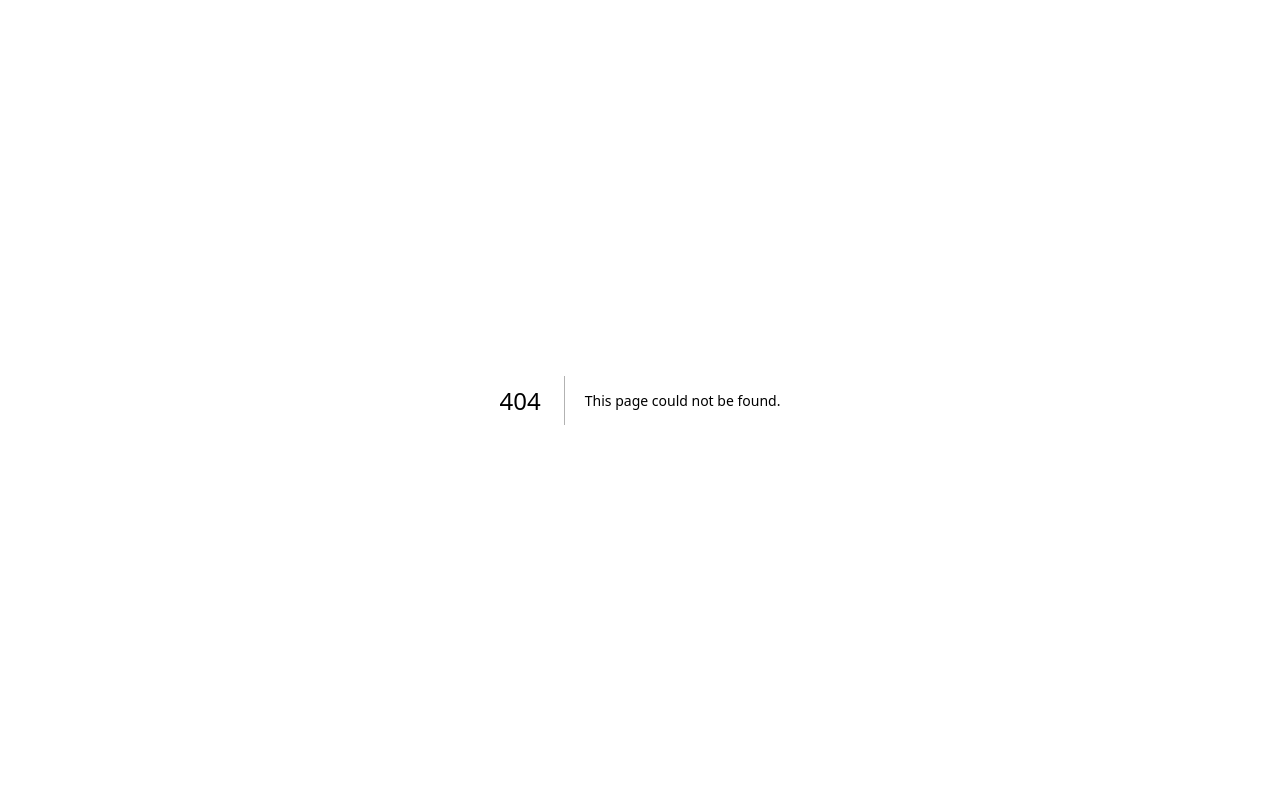
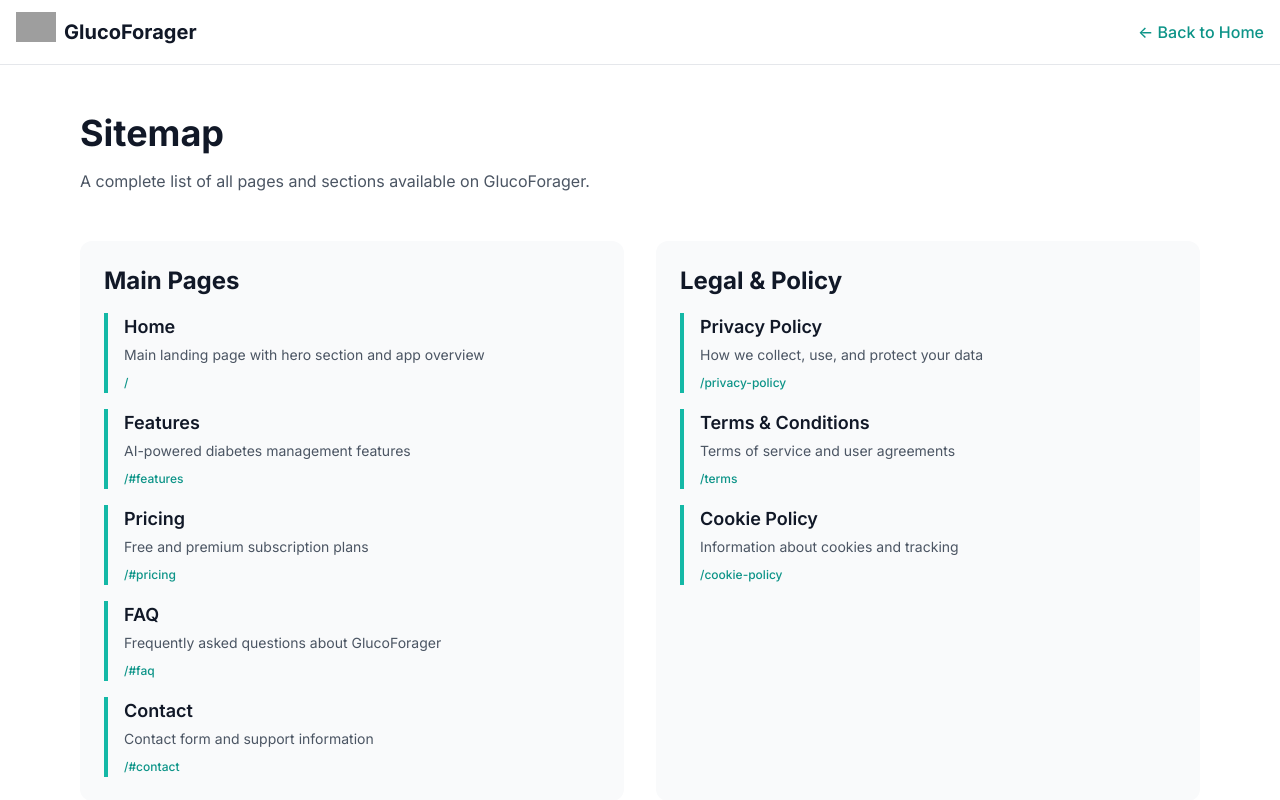
Before and after one commit to bhoyee/GlucoForager, a Next.js app in the folder landing-page/: page /sitemap in a window 1280 px wide. Before the commit this address had no page. Shown: the top 800 px of the page. Built offline with nearby package versions, Linux system fonts and the light colour scheme; grey boxes are pictures that could not be loaded.

Commit message:
added sitemap

```diff
--- /dev/null
+++ b/landing-page/app/sitemap/page.js
@@ -0,0 +1,138 @@
+import Link from 'next/link';
+import Image from 'next/image';
+
+export default function Sitemap() {
+  const pages = [
+    {
+      category: "Main Pages",
+      links: [
+        { name: "Home", path: "/", description: "Main landing page with hero section and app overview" },
+        { name: "Features", path: "/#features", description: "AI-powered diabetes management features" },
+        { name: "Pricing", path: "/#pricing", description: "Free and premium subscription plans" },
+        { name: "FAQ", path: "/#faq", description: "Frequently asked questions about GlucoForager" },
+        { name: "Contact", path: "/#contact", description: "Contact form and support information" },
+      ]
+    },
+    {
+      category: "Legal & Policy",
+      links: [
+        { name: "Privacy Policy", path: "/privacy-policy", description: "How we collect, use, and protect your data" },
+        { name: "Terms & Conditions", path: "/terms", description: "Terms of service and user agreements" },
+        { name: "Cookie Policy", path: "/cookie-policy", description: "Information about cookies and tracking" },
+      ]
+    },
+    {
+      category: "App Sections",
+      links: [
+        { name: "How It Works", path: "/#how-it-works", description: "4-step process for AI-powered recipe generation" },
+        { name: "Screenshots", path: "/#screenshots", description: "App interface previews and demonstrations" },
+        { name: "Testimonials", path: "/#testimonials", description: "User stories and pilot program feedback" },
+      ]
+    },
+    {
+      category: "App Store Links",
+      links: [
+        { name: "iOS Download", path: "#", description: "Download from Apple App Store (Coming Soon)" },
+        { name: "Android Download", path: "#", description: "Download from Google Play Store (Coming Soon)" },
+      ]
+    }
+  ];
+
+  return (
+    <div className="min-h-screen bg-white">
+      {/* Simple Header */}
+      <header className="sticky top-0 z-50 w-full border-b border-gray-200 bg-white/95 backdrop-blur supports-[backdrop-filter]:bg-white/60">
+        <div className="container mx-auto flex h-16 items-center justify-between px-4">
+          <Link href="/" className="flex items-center gap-2">
+          {/* Logo - Using actual image */}
+                                   <div className="relative h-10 w-10">
+                                     <Image
+                                       src="/images/logo.png"
+                                       alt="GlucoForager Logo"
+                                       width={40}
+                                       height={40}
+                                       className="object-contain"
+                                       priority
+                                     />
+                                   </div>
+                         <span className="text-xl font-bold text-gray-900">GlucoForager</span>
+          </Link>
+          <Link
+            href="/"
+            className="text-teal-600 hover:text-teal-700 font-medium"
+          >
+            ← Back to Home
+          </Link>
+        </div>
+      </header>
+
+      <div className="container mx-auto px-4 py-12 max-w-6xl">
+        <div className="mb-12">
+          <h1 className="text-4xl font-bold text-gray-900 mb-4">Sitemap</h1>
+          <p className="text-gray-600">
+            A complete list of all pages and sections available on GlucoForager.
+          </p>
+        </div>
+
+        <div className="grid grid-cols-1 lg:grid-cols-2 gap-8">
+          {pages.map((category, index) => (
+            <div key={index} className="bg-gray-50 rounded-xl p-6">
+              <h2 className="text-2xl font-bold text-gray-900 mb-4">{category.category}</h2>
+              <div className="space-y-4">
+                {category.links.map((link, linkIndex) => (
+                  <div key={linkIndex} className="border-l-4 border-teal-500 pl-4">
+                    <Link
+                      href={link.path}
+                      className="text-lg font-semibold text-gray-900 hover:text-teal-600 transition-colors block mb-1"
+                    >
+                      {link.name}
+                    </Link>
+                    <p className="text-gray-600 text-sm">{link.description}</p>
+                    <div className="mt-1">
+                      <span className="text-xs text-teal-600 font-medium">{link.path}</span>
+                    </div>
+                  </div>
+                ))}
+              </div>
+            </div>
+          ))}
+        </div>
+
+        {/* Additional Information */}
+        <div className="mt-12 bg-teal-50 rounded-xl p-8">
+          <h2 className="text-2xl font-bold text-gray-900 mb-4">About This Sitemap</h2>
+          <div className="grid grid-cols-1 md:grid-cols-2 gap-6">
+            <div>
+              <h3 className="text-lg font-semibold text-gray-800 mb-2">Website Structure</h3>
+              <p className="text-gray-700">
+                Our website follows a single-page application structure with anchor links for smooth navigation between sections.
+              </p>
+            </div>
+            <div>
+              <h3 className="text-lg font-semibold text-gray-800 mb-2">Mobile App</h3>
+              <p className="text-gray-700">
+                The GlucoForager mobile app is available on iOS and Android. Download links will be added when the app launches.
+              </p>
+            </div>
+          </div>
+        </div>
+
+        <div className="mt-12 pt-8 border-t border-gray-200 flex flex-col sm:flex-row justify-between items-start sm:items-center gap-4">
+          <div>
+            <p className="text-gray-700">
+              Can't find what you're looking for? Try our search or contact support.
+            </p>
+          </div>
+          <div className="flex gap-4">
+            <Link href="/" className="inline-flex items-center gap-2 px-6 py-3 bg-teal-600 text-white rounded-lg hover:bg-teal-700 transition-colors font-medium">
+              ← Back to Home
+            </Link>
+            <Link href="#contact" className="inline-flex items-center gap-2 px-6 py-3 bg-white text-teal-600 border border-teal-200 rounded-lg hover:bg-teal-50 transition-colors font-medium">
+              Contact Support
+            </Link>
+          </div>
+        </div>
+      </div>
+    </div>
+  );
+}
```
